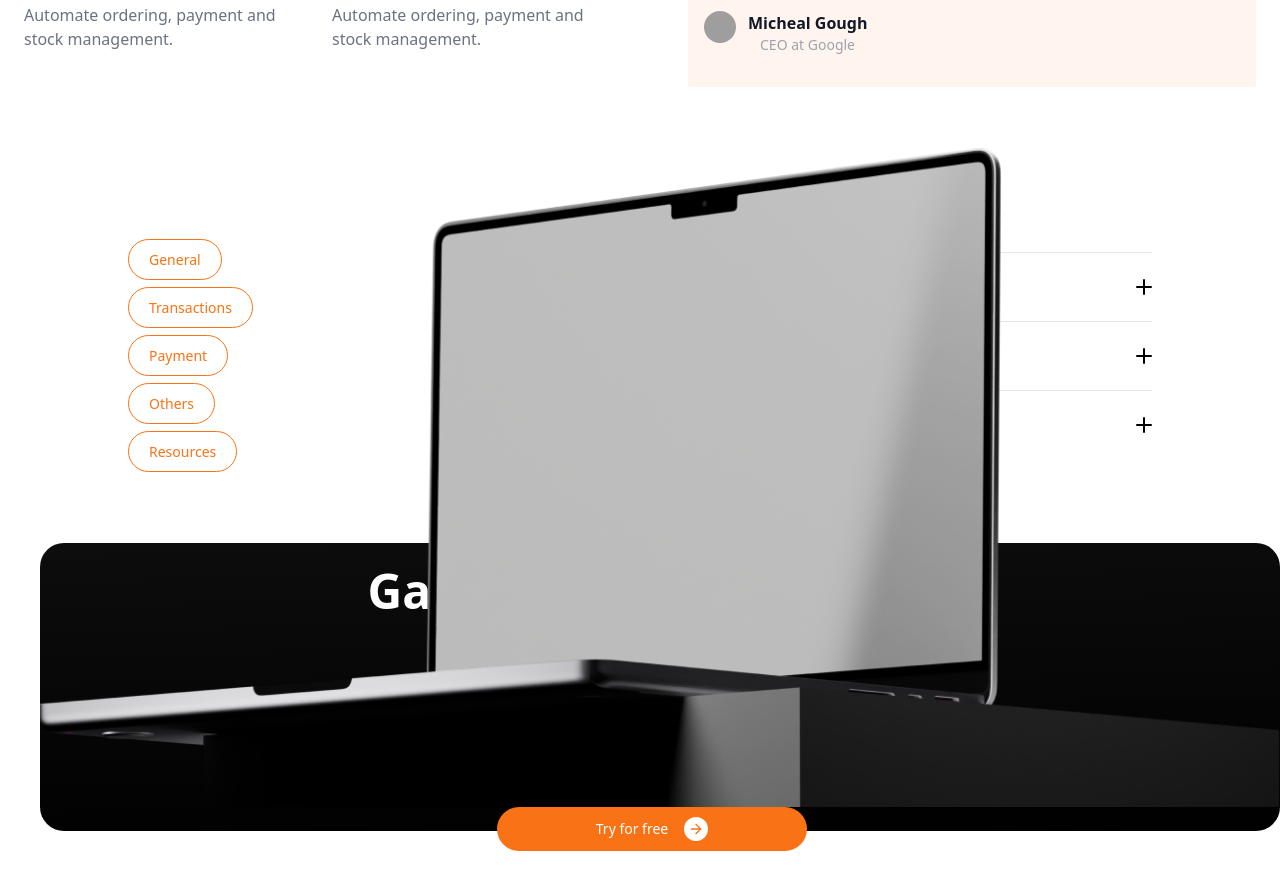
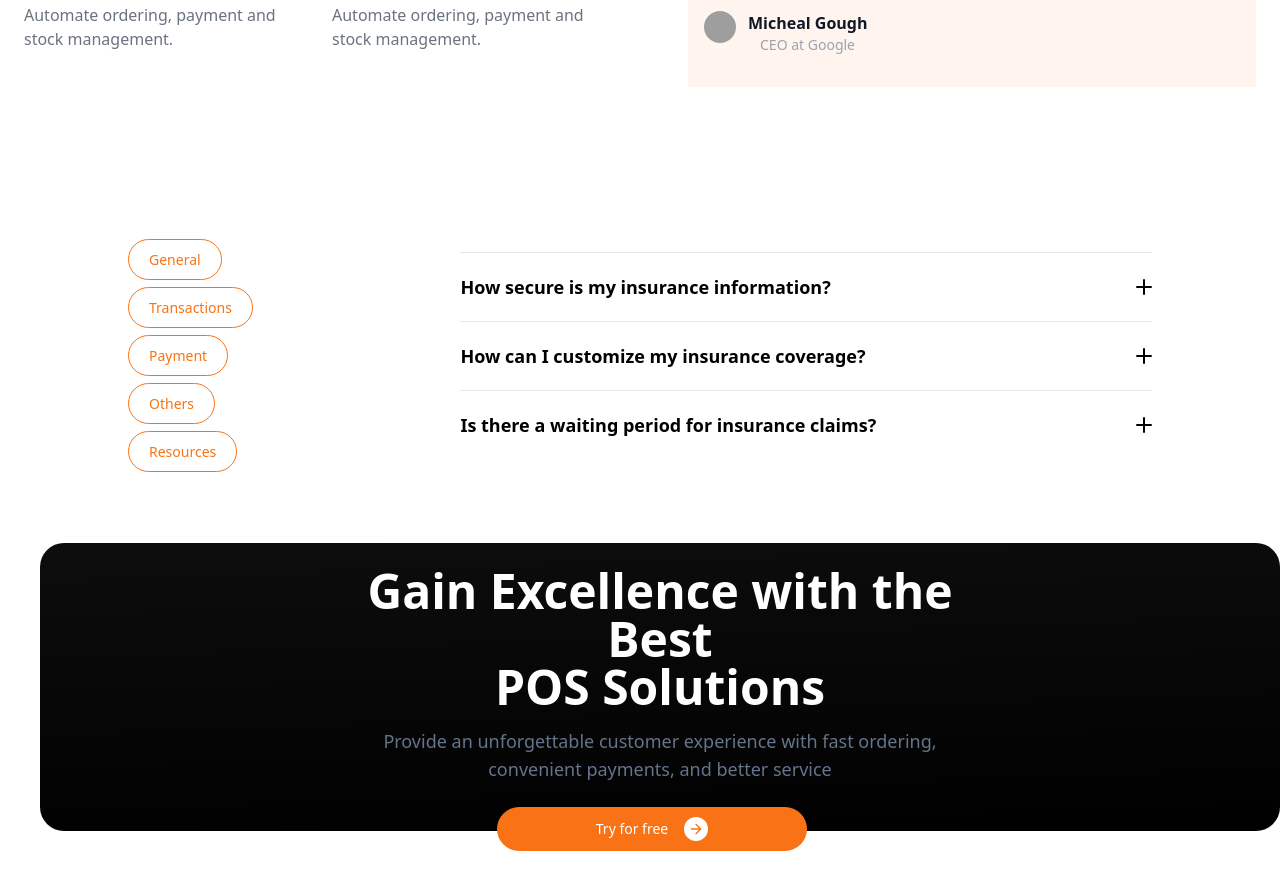
Before and after one commit to anand1013/coca-pos, a React (Vite) app: page / in a window 1280 px wide. Shown: the part 4220-5110 px from the top of the page. Built offline with nearby package versions, Linux system fonts and the light colour scheme; grey boxes are pictures that could not be loaded.

Commit message:
footer update

```diff
--- a/src/components/Footer.jsx
+++ b/src/components/Footer.jsx
@@ -47,11 +47,7 @@ function Footer() {
             </svg>
           </span>
         </button>
-        <img
-            src={Scene2} // Replace with the actual image URL
-            alt="Bottom Image"
-            className="absolute bottom-6"
-          />
+
         <div>
 
         </div>
```
